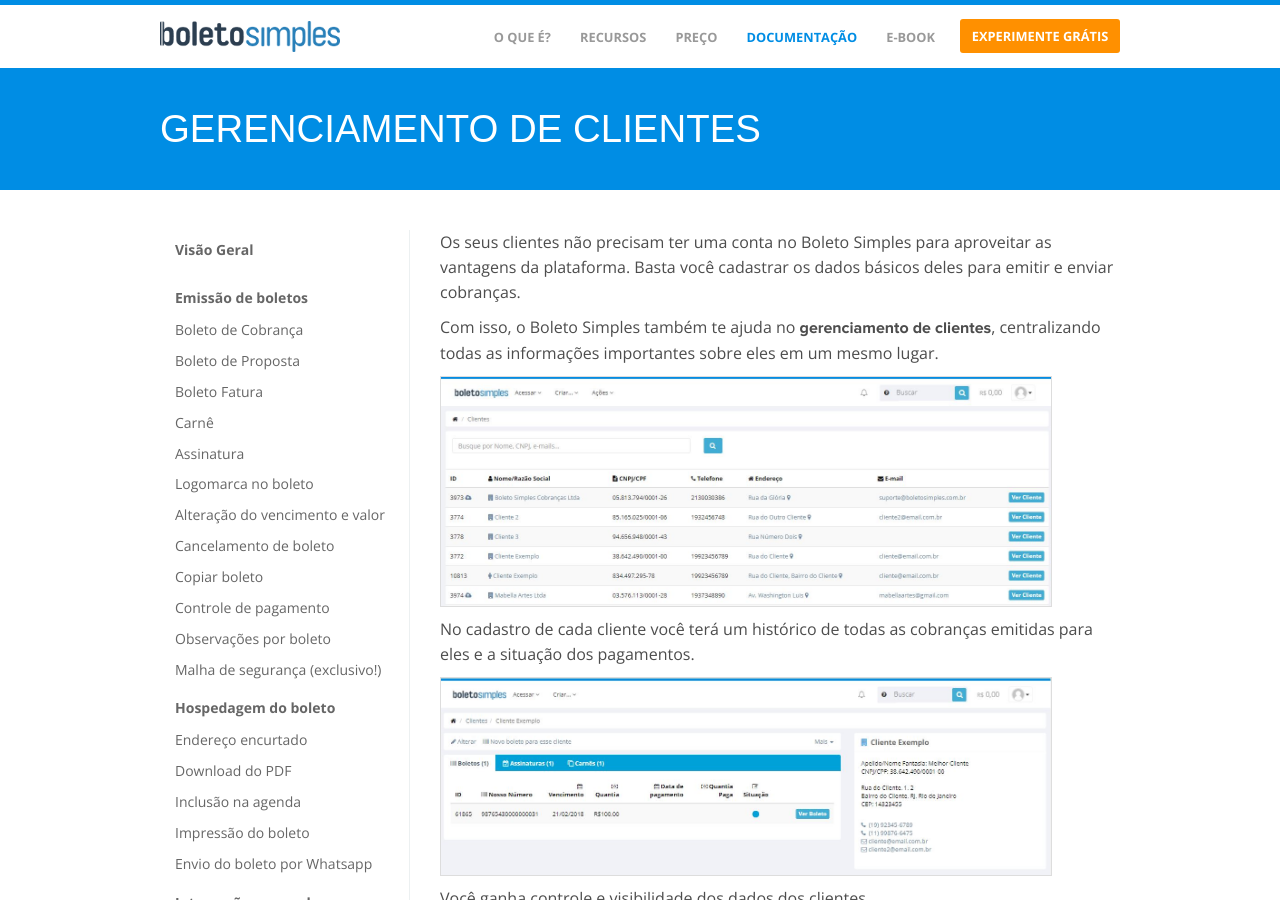
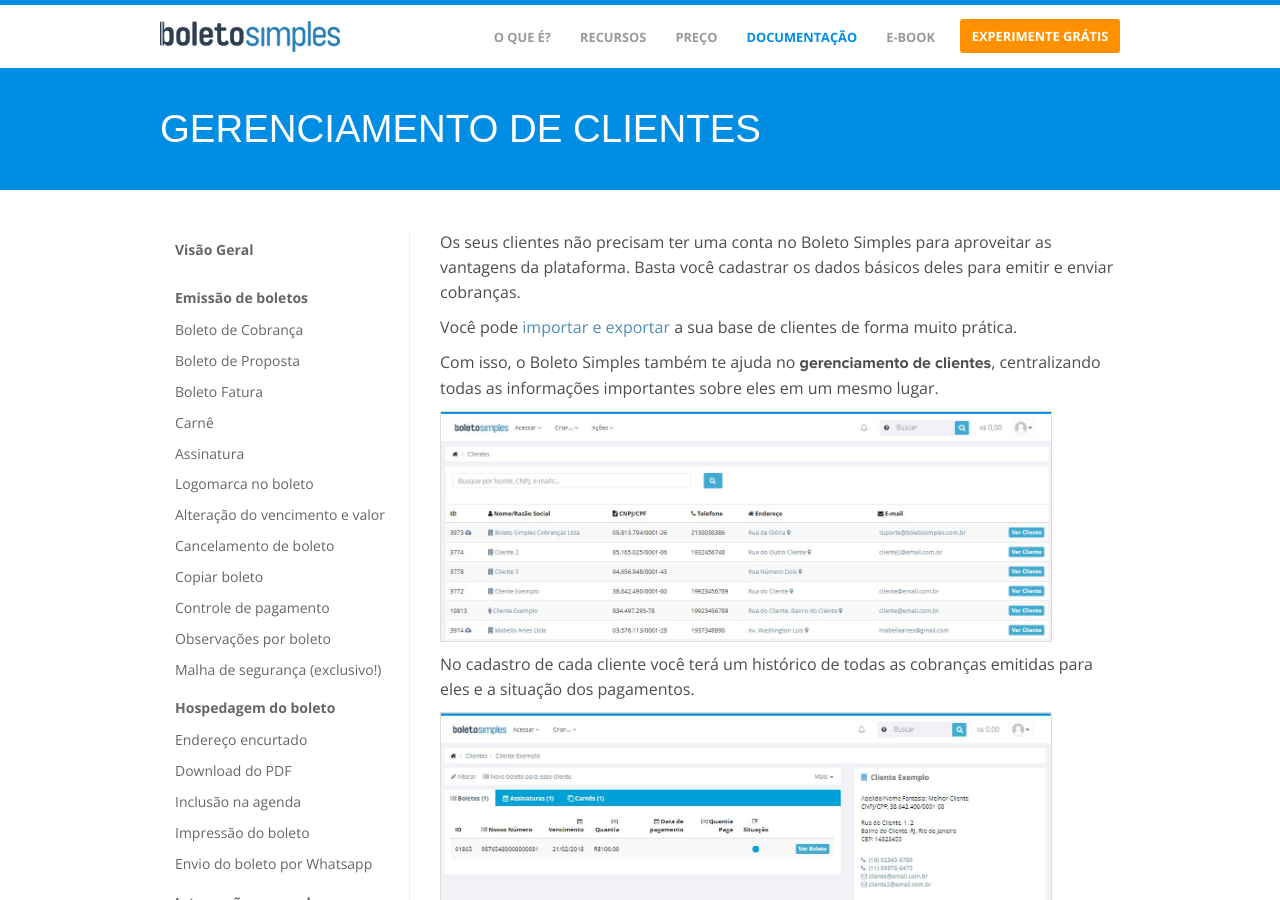
Before and after one commit to BoletoSimples/boletosimples-features, a Jekyll site: the page built from gerenciamento-de-clientes.markdown, in a window 1280 px wide and 900 px high. Built offline with Jekyll 4.4.1, drawn with Linux system fonts in a browser that asks for light colours.

Commit message:
Updated Gerenciamento De Clientes

```diff
--- a/gerenciamento-de-clientes.markdown
+++ b/gerenciamento-de-clientes.markdown
@@ -5,6 +5,8 @@
 ---
 
 Os seus clientes não precisam ter uma conta no Boleto Simples para aproveitar as vantagens da plataforma. Basta você cadastrar os dados básicos deles para emitir e enviar cobranças.
+
+Você pode [importar e exportar](http://boletosimples-features.siteleaf.net/importacao-exportacao/) a sua base de clientes de forma muito prática.
 
 Com isso, o Boleto Simples também te ajuda no **gerenciamento de clientes**, centralizando todas as informações importantes sobre eles em um mesmo lugar.
 
```
